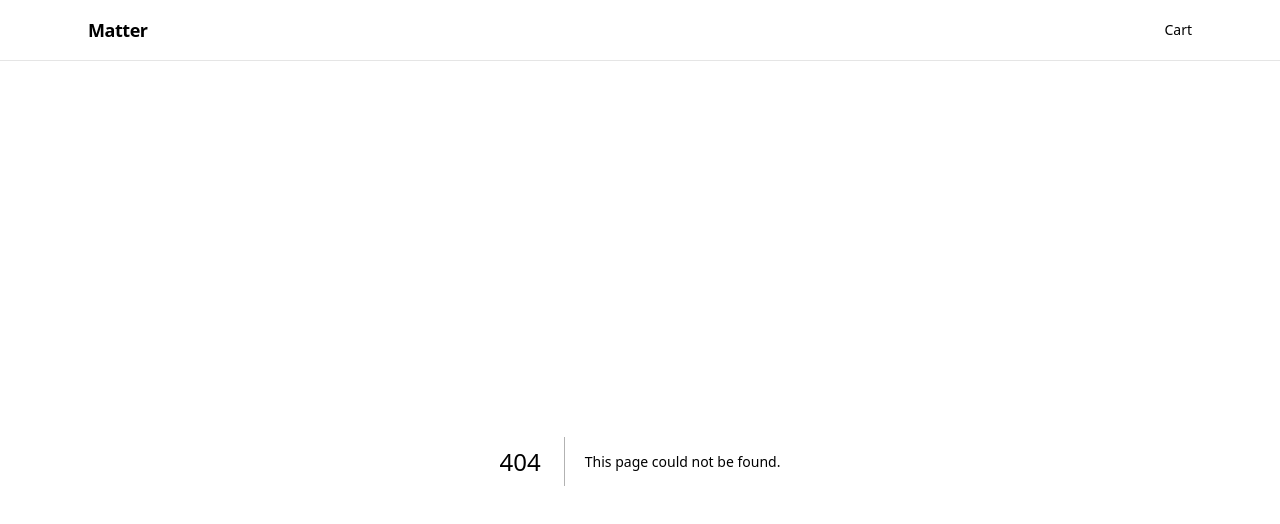
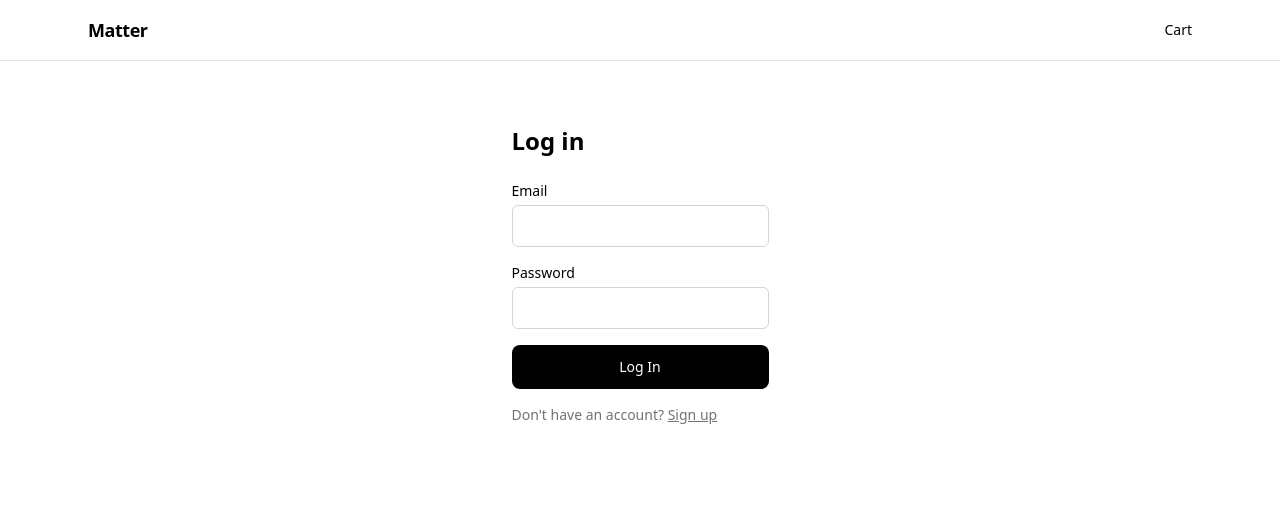
Before and after one commit to muhammadalee586/Matter, a Next.js app: page /login in a window 1280 px wide. Before the commit this address had no page. Shown: the top 524 px of the page. Built offline with nearby package versions, Linux system fonts and the light colour scheme.

Commit message:
Add signup page and wire to signup API

```diff
--- /dev/null
+++ b/app/(auth)/login/page.js
@@ -0,0 +1,89 @@
+"use client";
+
+import { useState } from "react";
+import { useRouter } from "next/navigation";
+import { signIn } from "next-auth/react";
+import Link from "next/link";
+
+export default function LoginPage() {
+    const router = useRouter();
+
+    const [form, setForm] = useState({ email: "", password: "" });
+    const [loading, setLoading] = useState(false);
+    const [error, setError] = useState("");
+
+    function handleChange(e) {
+        const { name, value } = e.target;
+        setForm((prev) => ({ ...prev, [name]: value }));
+    }
+
+    async function handleSubmit(e) {
+        e.preventDefault();
+        setError("");
+        setLoading(true);
+
+        const result = await signIn("credentials", {
+            email: form.email,
+            password: form.password,
+            redirect: false,
+        });
+
+        if (result?.error) {
+            setError("Invalid email or password");
+            setLoading(false);
+            return;
+        }
+
+        router.push("/");
+        router.refresh();
+    }
+
+    return (
+        <main className="max-w-sm mx-auto px-6 py-16">
+            <h1 className="text-2xl font-semibold mb-6">Log in</h1>
+
+            <form onSubmit={handleSubmit} className="space-y-4">
+                <div>
+                    <label className="block text-sm font-medium mb-1">Email</label>
+                    <input
+                        type="email"
+                        name="email"
+                        value={form.email}
+                        onChange={handleChange}
+                        required
+                        className="w-full border border-neutral-300 rounded-md px-3 py-2"
+                    />
+                </div>
+
+                <div>
+                    <label className="block text-sm font-medium mb-1">Password</label>
+                    <input
+                        type="password"
+                        name="password"
+                        value={form.password}
+                        onChange={handleChange}
+                        required
+                        className="w-full border border-neutral-300 rounded-md px-3 py-2"
+                    />
+                </div>
+
+                {error && <p className="text-sm text-red-500">{error}</p>}
+
+                <button
+                    type="submit"
+                    disabled={loading}
+                    className="w-full bg-black text-white px-6 py-3 rounded-lg text-sm font-medium hover:bg-neutral-800 transition-colors disabled:opacity-50"
+                >
+                    {loading ? "Logging in..." : "Log In"}
+                </button>
+            </form>
+
+            <p className="text-sm text-neutral-500 mt-4">
+                Don't have an account?{" "}
+                <Link href="/signup" className="underline">
+                    Sign up
+                </Link>
+            </p>
+        </main>
+    );
+}
```
